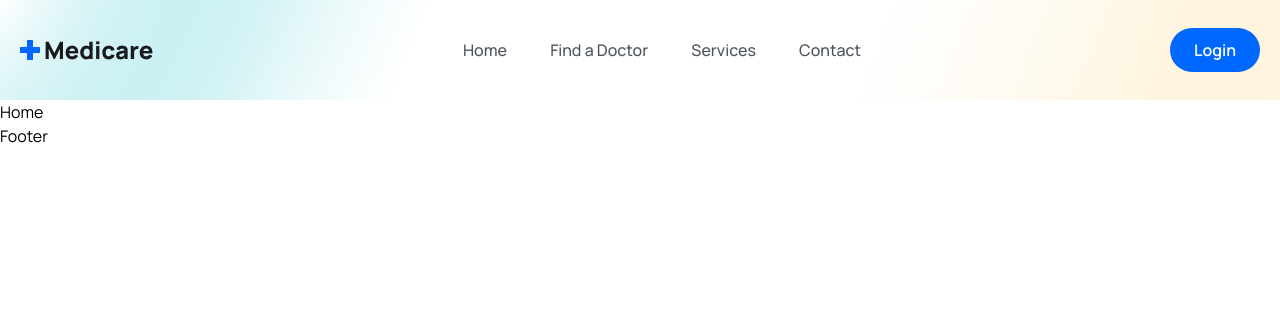
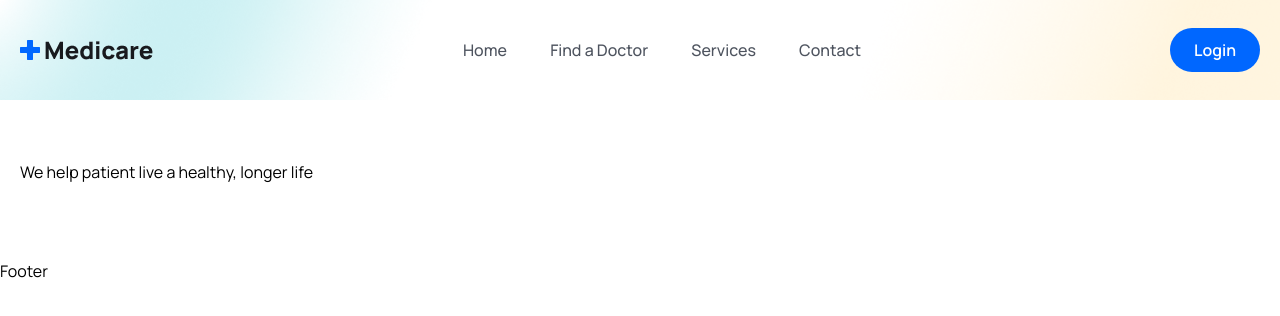
Before and after one commit to KMPKBandara/MediQ, a React (Vite) app in the folder frontend/: page / in a window 1280 px wide. Shown: the top 316 px of the page. Built offline with nearby package versions, Linux system fonts and the light colour scheme.

Commit message:
add hero section

```diff
--- a/frontend/src/pages/Home.jsx
+++ b/frontend/src/pages/Home.jsx
@@ -1,7 +1,23 @@
 import React from "react";
 
 const Home = () => {
-  return <div>Home</div>;
+  return (
+    <>
+      {/* ===== hero section ===== */}
+      <section className="hero_section pt-[60px] 2xl:h-[800px]">
+        <div className="container">
+          <div className="flex flex-col lg:flex-row gap-[90px] items-center justify-between">
+            {/* ===== hero content ===== */}
+            <div>
+              <div className="lg:w-[570px]">
+                <h1>We help patient live a healthy, longer life</h1>
+              </div>
+            </div>
+          </div>
+        </div>
+      </section>
+    </>
+  );
 };
 
 export default Home;
```
Also changed, not shown: 1 other file (tests, documents, lock files or other folders).
